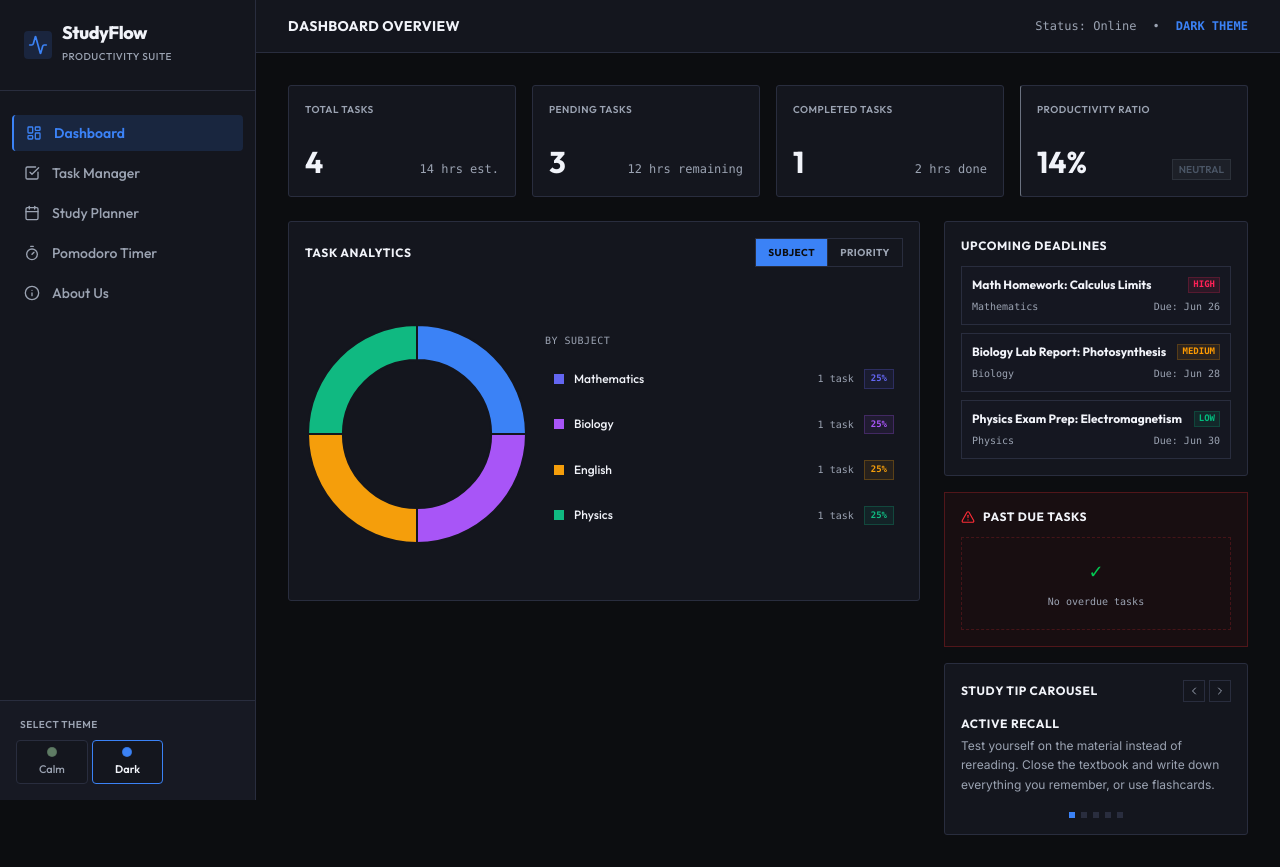
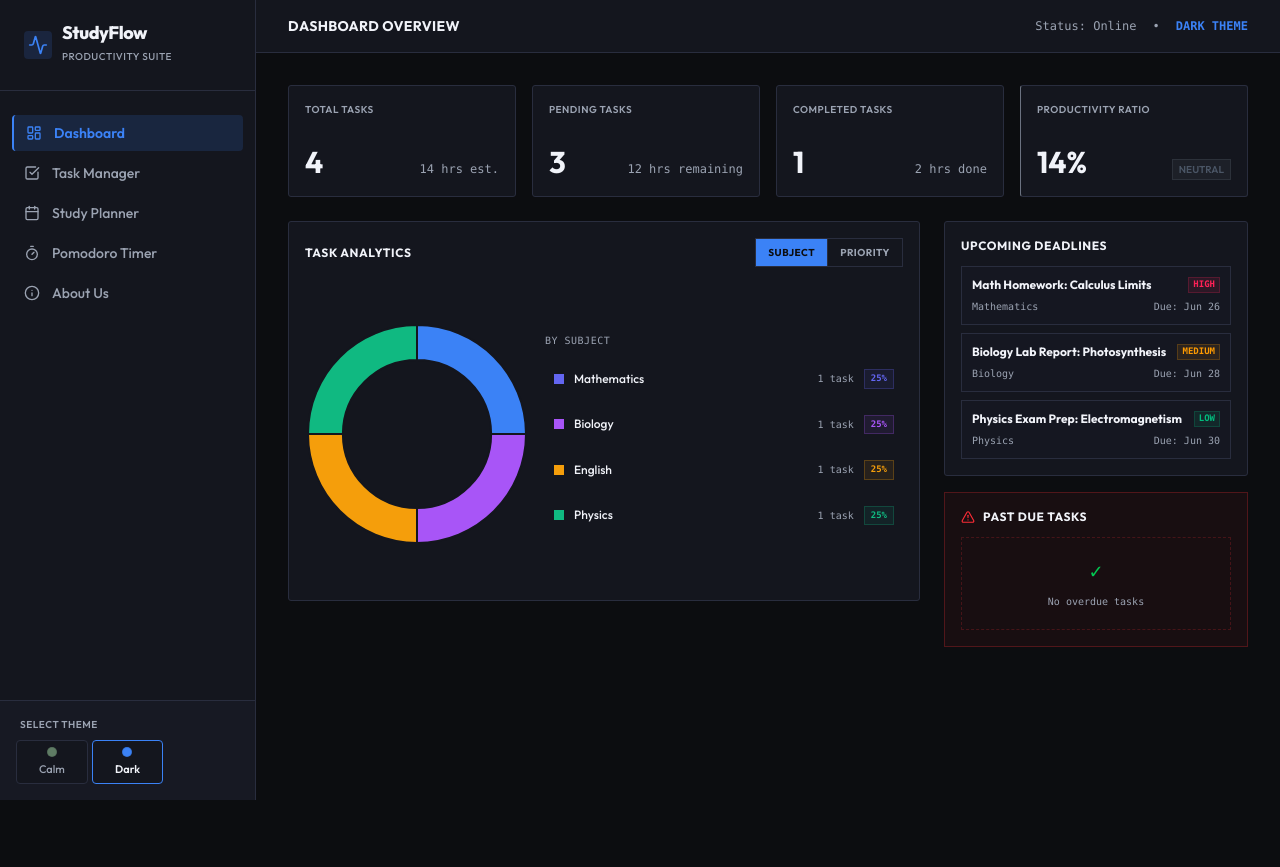
Before and after one commit to zafarshahrin/Student-Productivity-Study-Planner-Dashboard, a Vue app: page / in a window 1280 px wide. After the commit the page ends 800 px from the top, so only its background shows below. Built offline with nearby package versions, Linux system fonts and the light colour scheme.

Commit message:
buang study tips

```diff
--- a/src/components/DashboardView.vue
+++ b/src/components/DashboardView.vue
@@ -225,28 +225,8 @@
           </p>
         </div>
 
-        <!-- Study Tips -->
-        <div class="premium-card p-4 flex flex-col justify-between min-h-[172px]">
-          <div class="flex items-center justify-between">
-            <h3 class="text-xs uppercase font-display font-bold tracking-wider text-[var(--color-text-h)]">Study Tip Carousel</h3>
-            <div class="flex items-center gap-1">
-              <button @click="prevTip" class="p-1 hover:bg-[var(--color-bg-panel)] border border-[var(--color-border)] text-[var(--color-text-muted)] hover:text-[var(--color-text-h)] cursor-pointer">
-                <ChevronLeft class="w-3 h-3"/>
-              </button>
-              <button @click="nextTip" class="p-1 hover:bg-[var(--color-bg-panel)] border border-[var(--color-border)] text-[var(--color-text-muted)] hover:text-[var(--color-text-h)] cursor-pointer">
-                <ChevronRight class="w-3 h-3"/>
-              </button>
-            </div>
-          </div>
-          <div class="flex-1 flex flex-col justify-center py-3">
-            <h4 class="text-xs font-bold text-[var(--color-accent)] font-display uppercase tracking-wider mb-1">{{ currentTip.strategy }}</h4>
-            <p class="text-xs text-[var(--color-text-muted)] leading-relaxed font-body">{{ currentTip.tip }}</p>
-          </div>
-          <div class="flex justify-center gap-1.5 mt-1">
-            <span v-for="(tip, idx) in studyTips" :key="idx" class="w-1.5 h-1.5 transition-colors"
-              :class="activeTipIndex === idx ? 'bg-[var(--color-accent)]' : 'bg-[var(--color-border)]'"></span>
-          </div>
-        </div>
+
+
 
       </div>
     </div>
```
